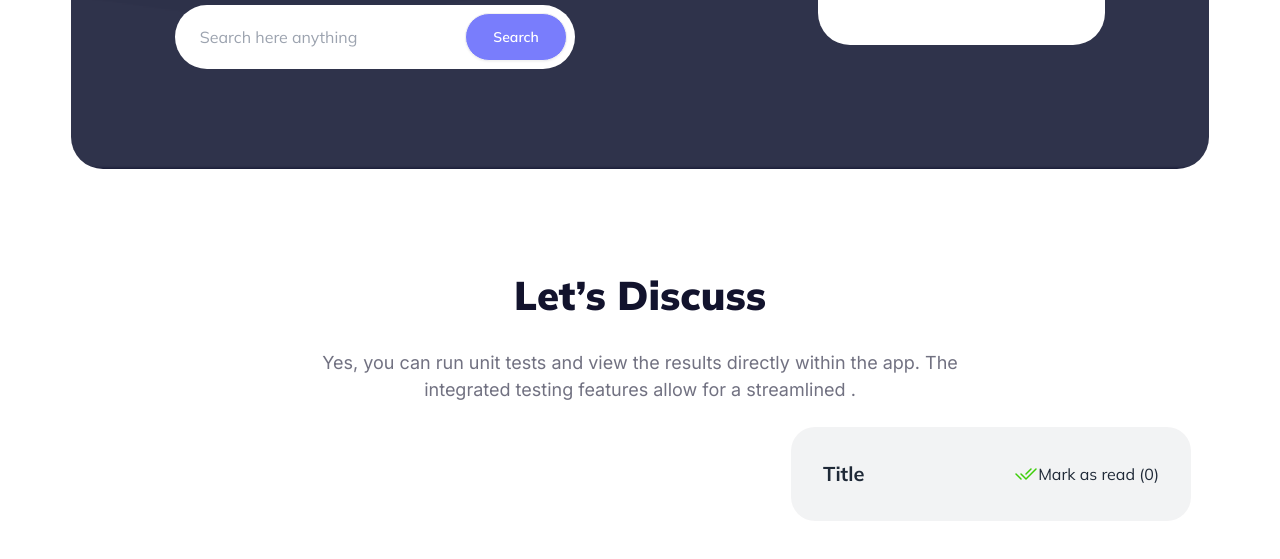
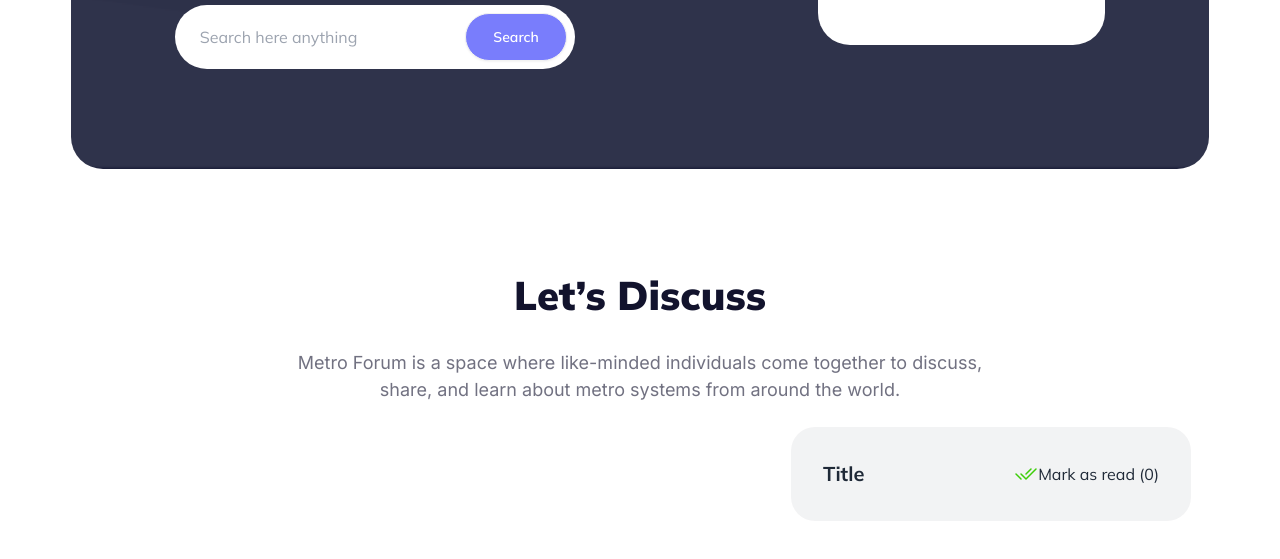
Before and after one commit to NLucky320/retro-forum, a plain HTML site: page index.html in a window 1280 px wide. Shown: the part 523-1082 px from the top of the page. Drawn offline with nearby package versions, Linux system fonts and the light colour scheme; no server answers.

Commit message:
lets discuss part text updated

```diff
--- a/index.html
+++ b/index.html
@@ -150,11 +150,9 @@
                 </h2>
                 <p
                     class="max-w-[691px] mx-auto text-[18px] text-[#12132D99] font-inter text-center py-[24px] pb-[24px]">
-                    Yes, you
-                    can run
-                    unit tests and
-                    view the results directly within the app. The integrated testing features allow for a
-                    streamlined .</p>
+                    Metro Forum is a space where like-minded individuals come together to discuss, share, and learn
+                    about metro systems from
+                    around the world.</p>
             </div>
             <div id="loading-spinner" class="text-center my-40 hidden">
                 <span class="loading loading-spinner text-primary"></span>
```
